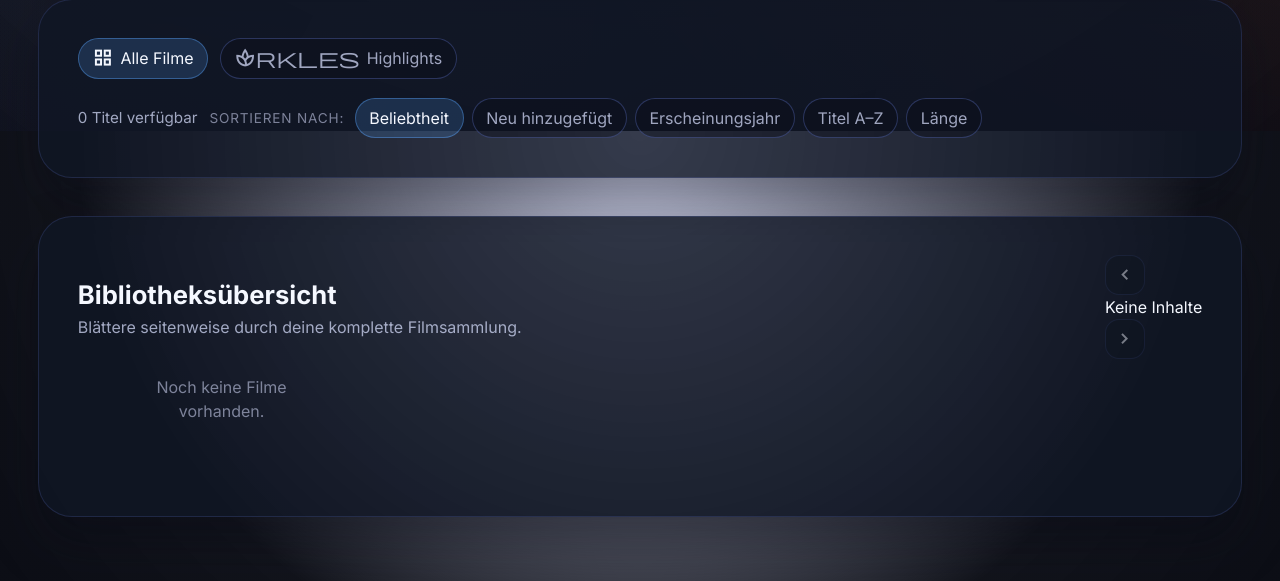
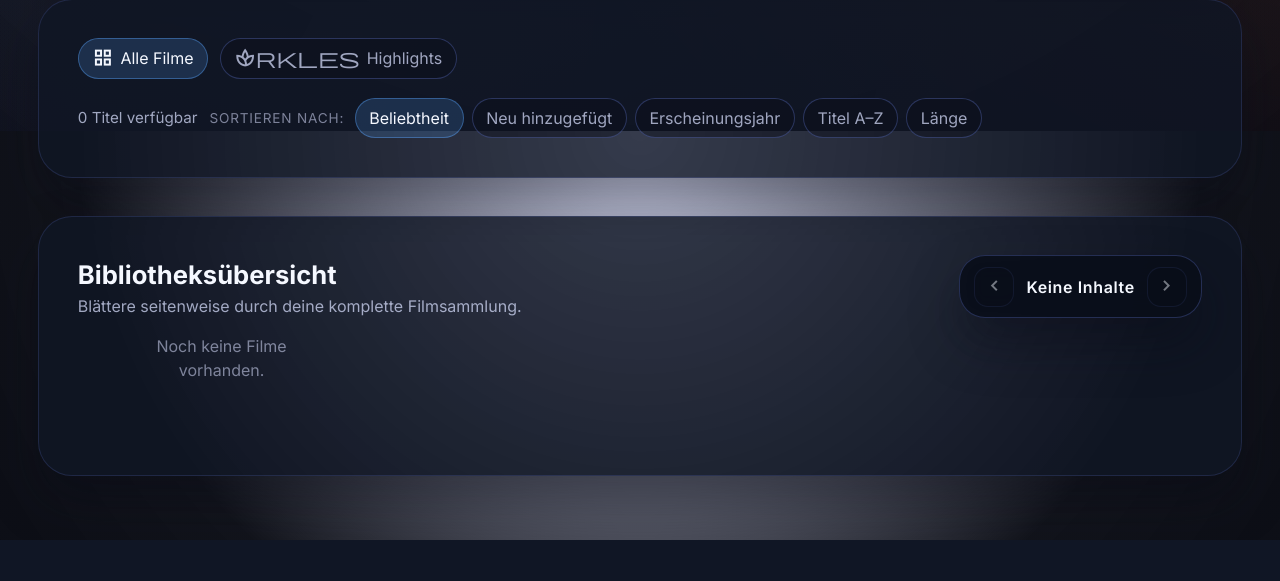
Before and after one commit to TimeLance89/Medusa2025, a Flask app: page /filme/alle in a window 1280 px wide; the page is wider, and only the part inside the window is pictured. Shown: the part 669-1250 px from the top of that part. After the commit the page ends 1209 px from the top of that part, so only its background shows below. Run offline with Flask 3, Linux system fonts and the light colour scheme; data that the repository does not hold is empty.

Commit message:
Make all films pagination sticky and remove top rated label

```diff
--- a/static/css/main.css
+++ b/static/css/main.css
@@ -2953,6 +2953,29 @@ body.showing-detail {
     justify-content: space-between;
 }
 
+.detail-pagination {
+    display: inline-flex;
+    align-items: center;
+    gap: 0.75rem;
+    padding: 0.65rem 0.9rem;
+    border-radius: var(--radius-lg);
+    background: rgba(9, 14, 25, 0.82);
+    border: 1px solid rgba(120, 144, 255, 0.25);
+    box-shadow: var(--shadow-md);
+    backdrop-filter: blur(12px);
+    position: sticky;
+    top: clamp(1.8rem, 3vw, 3rem);
+    z-index: 10;
+    white-space: nowrap;
+}
+
+.detail-page-label {
+    min-width: 5rem;
+    text-align: center;
+    font-weight: 600;
+    letter-spacing: 0.04em;
+}
+
 .collection-all__head h2 {
     margin: 0;
     font-size: clamp(1.4rem, 2vw, 1.8rem);
--- a/templates/filme_all.html
+++ b/templates/filme_all.html
@@ -42,7 +42,6 @@
                 style="{% if highlight_image %}background-image: url('{{ highlight_image }}');{% endif %}"
             ></div>
             <div class="collection-preview-card__overlay">
-                <span class="collection-preview-card__label">Top bewertet</span>
                 <h2 class="collection-preview-card__title">{{ highlight_movie.title }}</h2>
                 {% if highlight_movie.rating is not none %}
                 <span class="collection-preview-card__rating">⭐ {{ highlight_movie.rating|round(1) }}</span>
```
